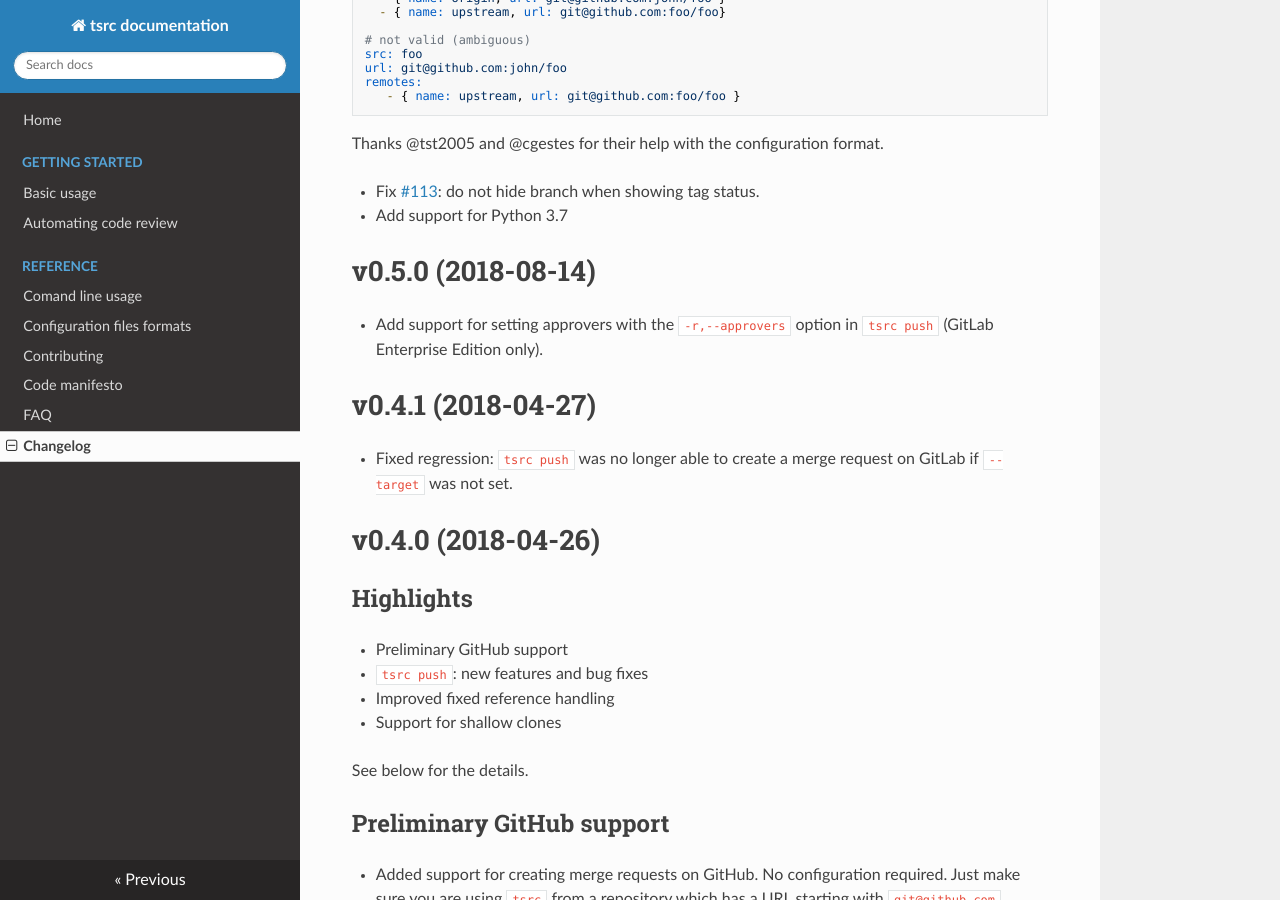
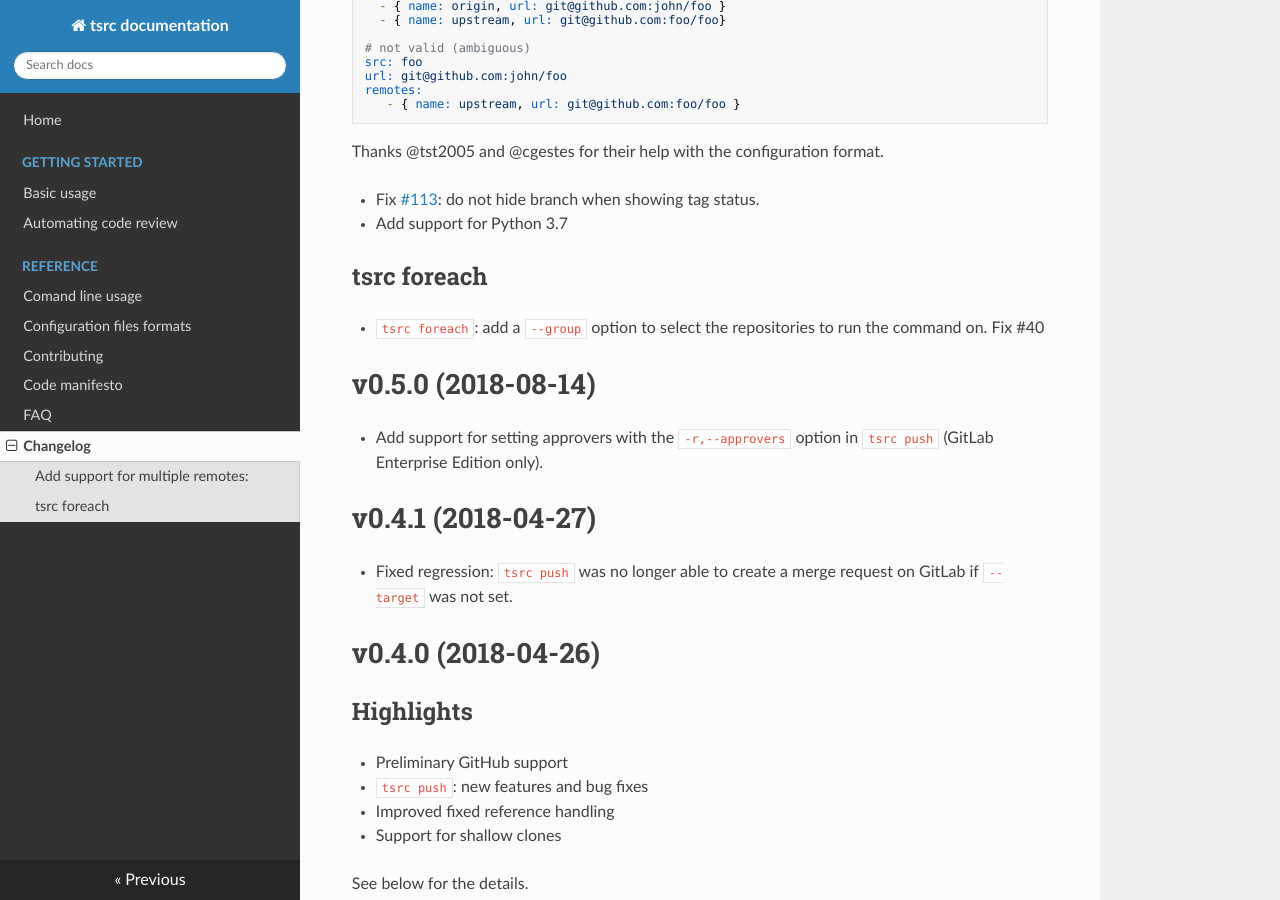
Before and after one commit to your-tools/tsrc, an MkDocs documentation site: the page built from docs/changelog.md, in a window 1280 px wide and 900 px high, scrolled down 328 px. Built offline with MkDocs 1.6.1, drawn with Linux system fonts in a browser that asks for light colours; nearby versions of some CDN libraries.

Commit message:
Add missing entry in Changelog

````diff
--- a/docs/changelog.md
+++ b/docs/changelog.md
@@ -1,6 +1,6 @@
 # v0.6.0
 
-* Add support for multiple remotes:
+## Add support for multiple remotes:
 
 ```yaml
 # still valid (implicit 'origin' remote)
@@ -24,6 +24,10 @@ Thanks @tst2005 and @cgestes for their help with the configuration format.
 
 * Fix [#113](https://github.com/SuperTanker/tsrc/issues/113): do not hide branch when showing tag status.
 * Add support for Python 3.7
+
+## tsrc foreach
+
+* `tsrc foreach`: add a `--group` option to select the repositories to run the command on. Fix #40
 
 # v0.5.0 (2018-08-14)
 
````
